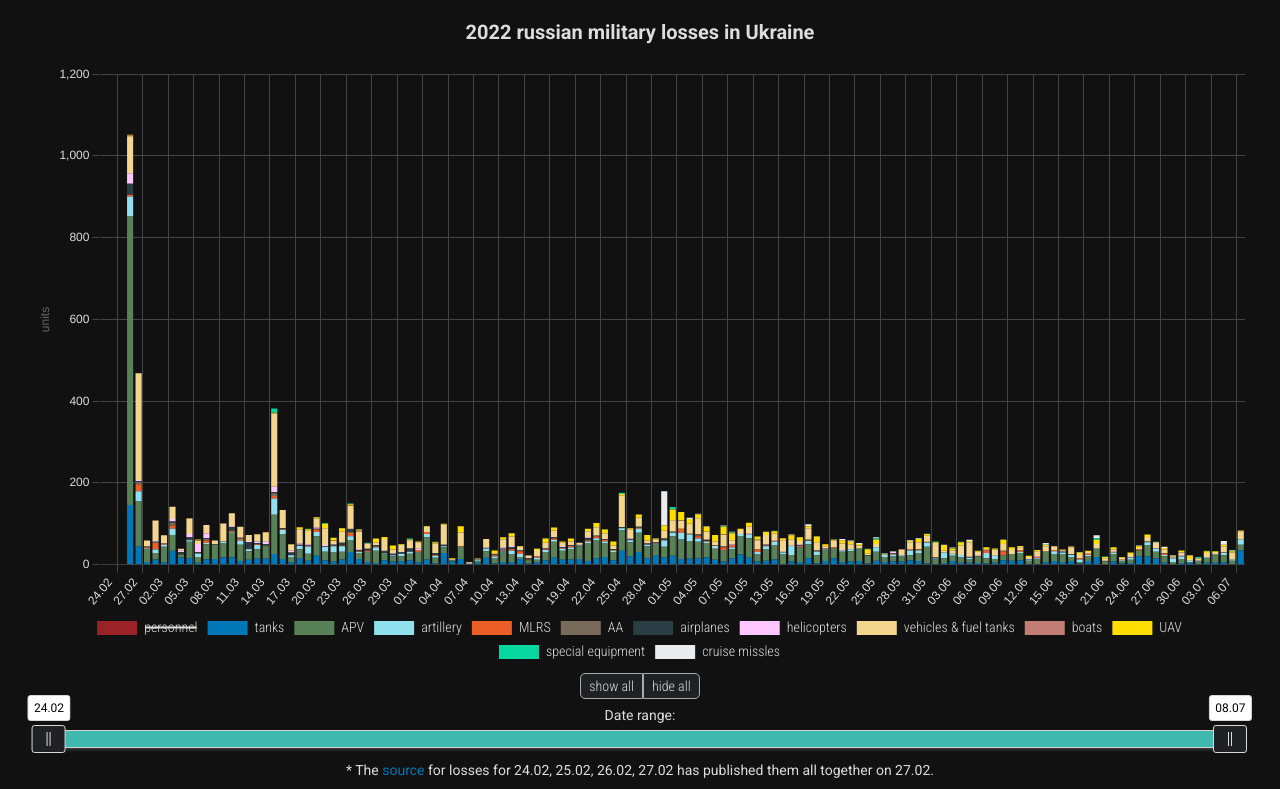
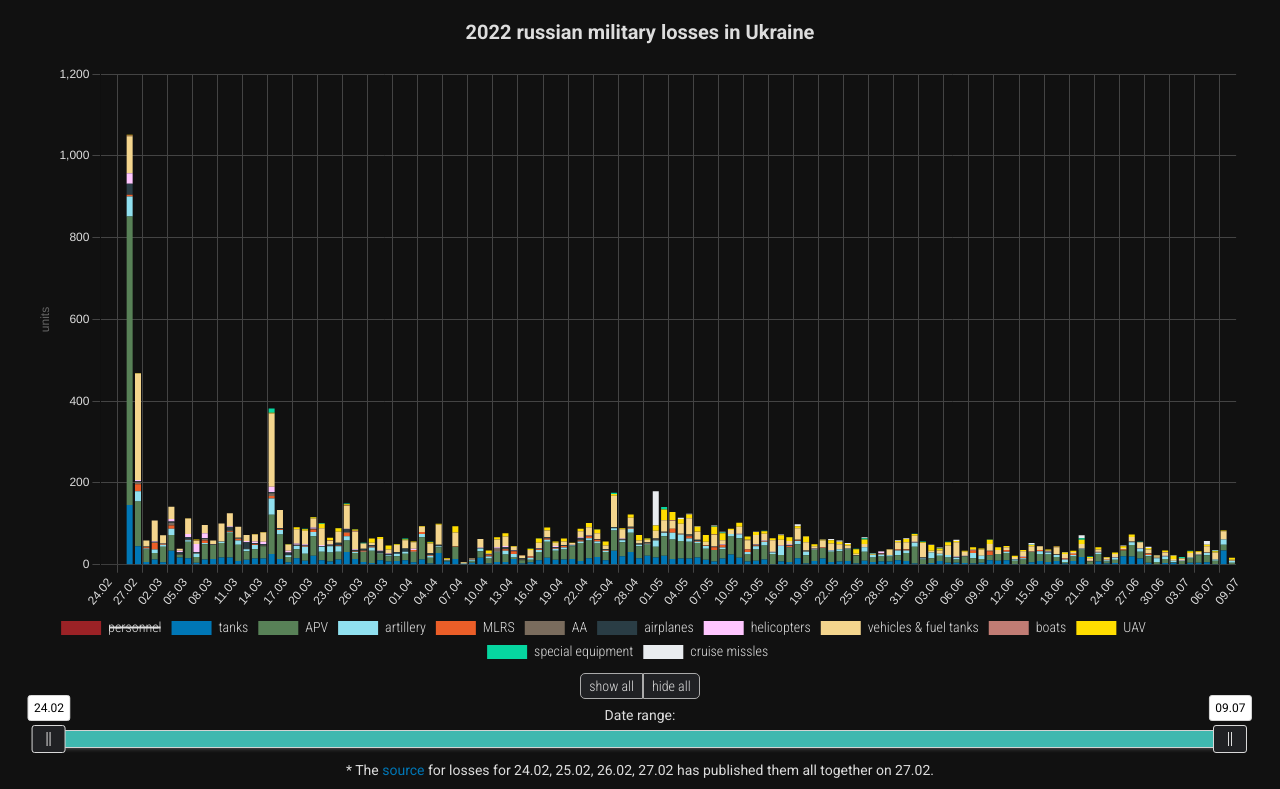
Before and after one commit to alexopus/rulosses, a plain HTML site: page index.html in a window 1280 px wide. Shown: the top 789 px of the page. Drawn offline with Linux system fonts and the light colour scheme.

Commit message:
2022-07-09

```diff
--- a/index.html
+++ b/index.html
@@ -318,6 +318,7 @@
       { date: '06.07', pers: 36500, tanks: 1600, apv: 3789, arti: 812, mlrs: 247, aa: 107, planes: 217, helis: 187, uav: 664, cruise: 153, boats: 15, vehic: 2648, spec: 65, src: 'https://www.mil.gov.ua/news/2022/07/06/vtrati-rosijskih-okupantiv-stanovlyat-ponad-1600-tankiv-znishheno-majzhe-3789-bojovih-bronovanih-mashin-voroga-%E2%80%93-generalnij-shtab-zs-ukraini/' },
       { date: '07.07', pers: 36650, tanks: 1602, apv: 3797, arti: 815, mlrs: 247, aa: 107, planes: 217, helis: 187, uav: 667, cruise: 155, boats: 15, vehic: 2665, spec: 66, src: 'https://www.mil.gov.ua/news/2022/07/07/vid-pochatku-povnomasshtabnoi-vijni-proti-ukraini-rosiya-vtratila-uzhe-36650-osib-zbito-155-krilatih-raket-voroga-%E2%80%93-generalnij-shtab-zs-ukraini/' },
       { date: '08.07', pers: 36900, tanks: 1637, apv: 3811, arti: 828, mlrs: 247, aa: 107, planes: 217, helis: 187, uav: 669, cruise: 155, boats: 15, vehic: 2685, spec: 66, src: 'https://www.mil.gov.ua/news/2022/07/08/vtrati-rosijskih-okupantiv-stanovlyat-ponad-1637-tankiv-znishheno-majzhe-3811-bojovih-bronovanih-mashin-voroga-%E2%80%93-generalnij-shtab-zs-ukraini/' },
+      { date: '09.07', pers: 37200, tanks: 1638, apv: 3815, arti: 832, mlrs: 247, aa: 108, planes: 217, helis: 187, uav: 674, cruise: 155, boats: 15, vehic: 2687, spec: 66, src: 'https://www.mil.gov.ua/news/2022/07/09/vid-pochatku-povnomasshtabnoi-vijni-proti-ukraini-rosiya-vtratila-uzhe-37200-osib-znishheno-832-artilerijski-sistemi-voroga-%E2%80%93-generalnij-shtab-zs-ukraini/' },
     ];
 
     const dates  = [];
```
